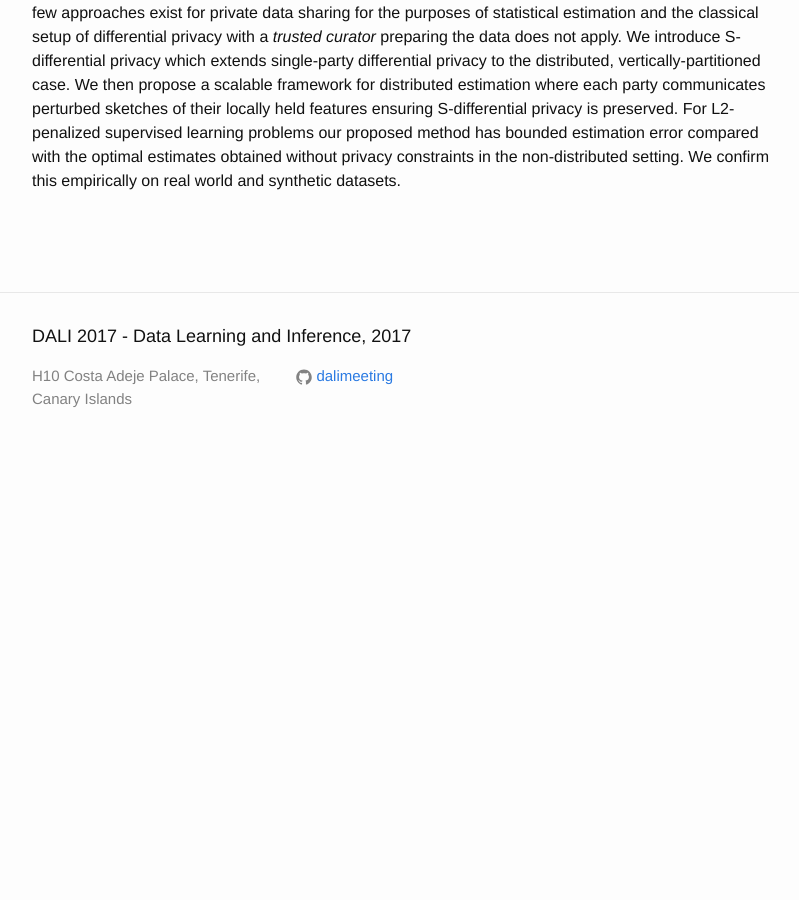
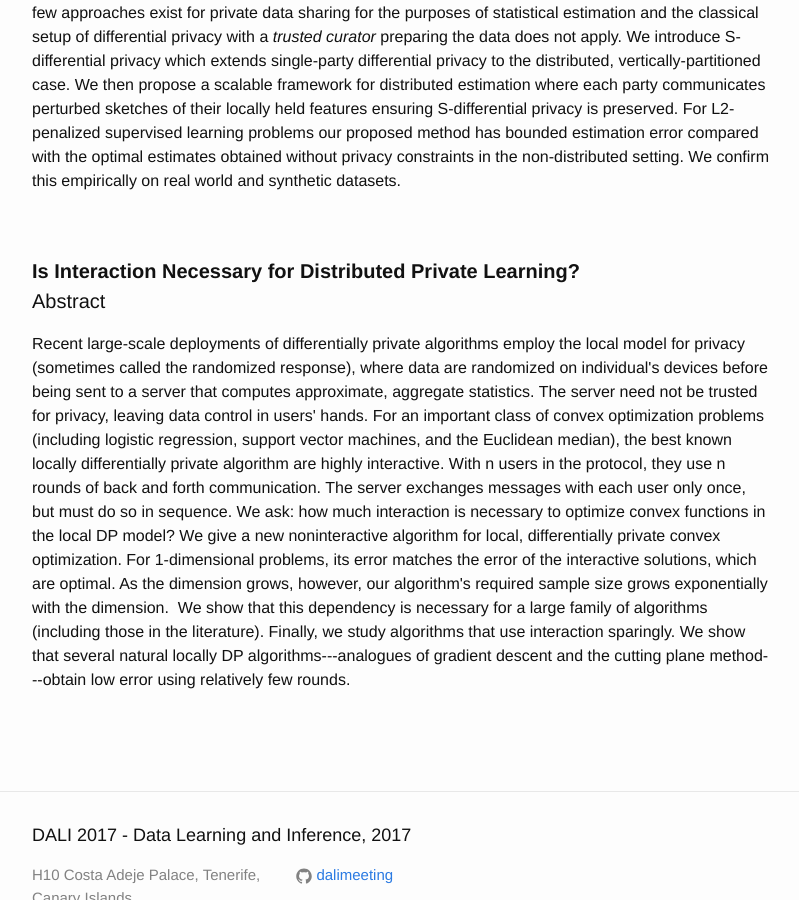
Before and after one commit to dalimeeting/dalimeeting.github.io, a Jekyll site: the page built from _posts/2017-04-20-fairness-and-privacy.md, in a window 1280 px wide and 900 px high, scrolled down 3171 px. Shown: the whole window, without its empty margins (238-1037 px from the left). Built offline with Jekyll 4.4.1, drawn with Linux system fonts in a browser that asks for light colours; before the commit the page ends 3641 px from its top, so only the background shows below that.

Commit message:
Update 2017-04-20-fairness-and-privacy.md

```diff
--- a/_posts/2017-04-20-fairness-and-privacy.md
+++ b/_posts/2017-04-20-fairness-and-privacy.md
@@ -77,7 +77,8 @@ talks:
     url: https://sites.google.com/site/guhathakurtaabhradeep/
     institute: University of California Santa Cruz
   youtube:
-  abstract:
+  abstract: "Recent large-scale deployments of differentially private algorithms employ the local model for privacy (sometimes called the randomized response), where data are randomized on individual's devices before being sent to a server that computes approximate, aggregate statistics. The server need not be trusted for privacy, leaving data control in users' hands. For an important class of convex optimization problems (including logistic regression, support vector machines, and the Euclidean median), the best known locally differentially private algorithm are highly interactive. With n users in the protocol, they use n rounds of back and forth communication. The server exchanges messages with each user only once, but must do so in sequence.
+  We ask: how much interaction is necessary to optimize convex functions in the local DP model? We give a new noninteractive algorithm for local, differentially private convex optimization. For 1-dimensional problems, its error matches the error of the interactive solutions, which are optimal. As the dimension grows, however, our algorithm's required sample size grows exponentially with the dimension.  We show that this dependency is necessary for a large family of algorithms (including those in the literature). Finally, we study algorithms that use interaction sparingly. We show that several natural locally DP algorithms---analogues of gradient descent and the cutting plane method---obtain low error using relatively few rounds."
   start: "18:35"
   end: "19:10"
 - title: "Discussion Panel"
```
